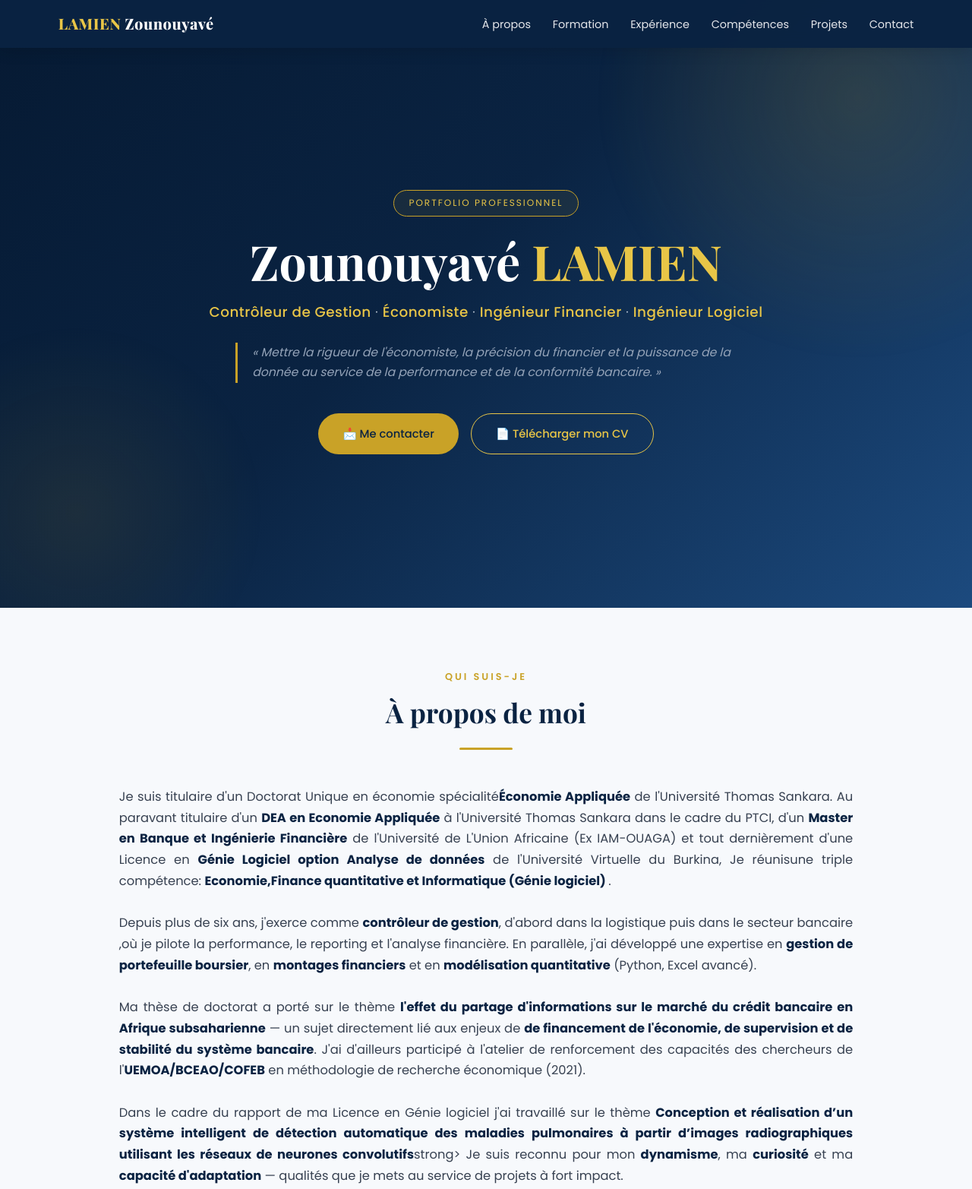
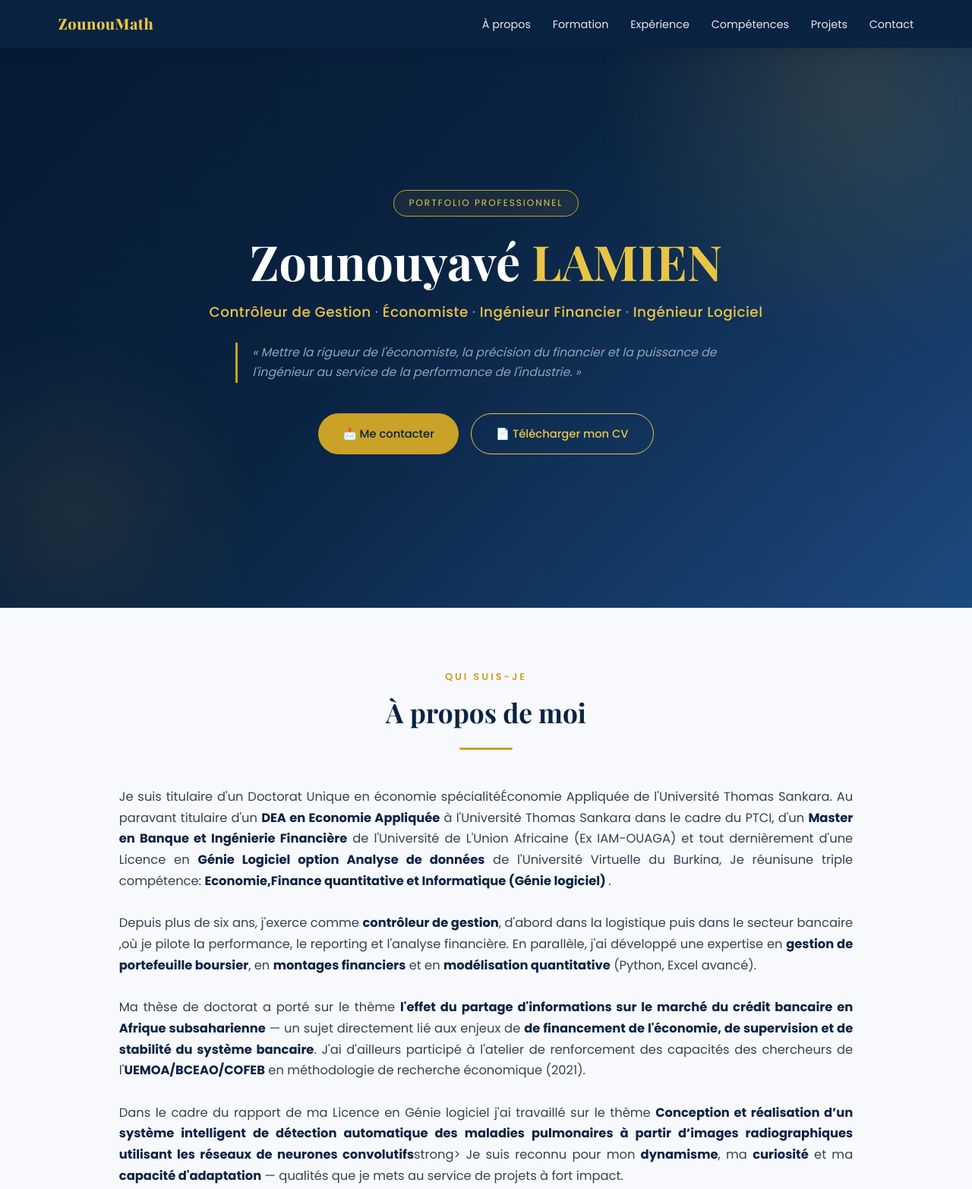
Before and after one commit to LAMZOU/portfolio, a plain HTML site: page index.html in a window 1280 px wide. Shown: the top 1565 px of the page at 76% size. Drawn offline with nearby package versions, Linux system fonts and the light colour scheme.

Commit message:
Update index.html

```diff
--- a/index.html
+++ b/index.html
@@ -4,7 +4,7 @@
 <meta charset="UTF-8">
 <meta name="viewport" content="width=device-width, initial-scale=1.0">
 <title>Zounouyavé LAMIEN — Contrôleur de Gestion · Économiste · Ingénieur Financier</title>
-<meta name="description" content="Portfolio professionnel de Zounouyavé LAMIEN — Docteur en économie appliquée, Contrôleur de gestion à Banque Atlantique Burkina Faso, spécialiste banque-finance et IA.">
+<meta name="description" content="Portfolio professionnel de Zounouyavé LAMIEN — Docteur en économie appliquée, Contrôleur de gestion, spécialiste banque-finance et IA.">
 <link href="https://fonts.googleapis.com/css2?family=Poppins:wght@300;400;500;600;700&family=Playfair+Display:wght@600;700;800&display=swap" rel="stylesheet">
 <style>
   :root{
@@ -222,7 +222,7 @@
 
 <!-- ===== NAVBAR ===== -->
 <nav>
-  <div class="logo">LAMIEN <span>Zounouyavé</span></div>
+  <div class="logo">ZounouMath <span></span></div>
   <button class="nav-toggle" onclick="document.querySelector('nav ul').classList.toggle('open')">☰</button>
   <ul>
     <li><a href="#about" onclick="document.querySelector('nav ul').classList.remove('open')">À propos</a></li>
@@ -242,7 +242,7 @@
     <p class="roles">
       <b>Contrôleur de Gestion</b> · <b>Économiste</b> · <b>Ingénieur Financier</b> · <b>Ingénieur Logiciel</b>
     </p>
-    <p class="quote">« Mettre la rigueur de l'économiste, la précision du financier et la puissance de la donnée au service de la performance et de la conformité bancaire. »</p>
+    <p class="quote">« Mettre la rigueur de l'économiste, la précision du financier et la puissance de l'ingénieur au service de la performance de l'industrie. »</p>
     <div class="btns">
       <a href="#contact" class="btn btn-primary">📩 Me contacter</a>
       <a href="CV_LAMIEN.pdf" class="btn btn-outline" target="_blank">📄 Télécharger mon CV</a>
@@ -259,7 +259,7 @@
   </div>
   <div class="about-wrap reveal">
     <p class="about-text">
-      Je suis titulaire d'un Doctorat Unique en économie spécialité<strong>Économie Appliquée</strong> de l'Université Thomas Sankara. Au paravant titulaire d'un
+      Je suis titulaire d'un Doctorat Unique en économie spécialité</strong>Économie Appliquée</strong> de l'Université Thomas Sankara. Au paravant titulaire d'un
       <strong>DEA en Economie Appliquée</strong> à l'Université Thomas Sankara dans le cadre du PTCI, d'un
       <strong>Master en Banque et Ingénierie Financière</strong> de l'Université de L'Union Africaine (Ex IAM-OUAGA) et tout dernièrement d'une Licence en <strong>Génie Logiciel option Analyse de données</strong> de l'Université Virtuelle du Burkina,
       Je réunisune triple compétence: <strong>Economie,Finance quantitative et Informatique (Génie logiciel) </strong>.
```
